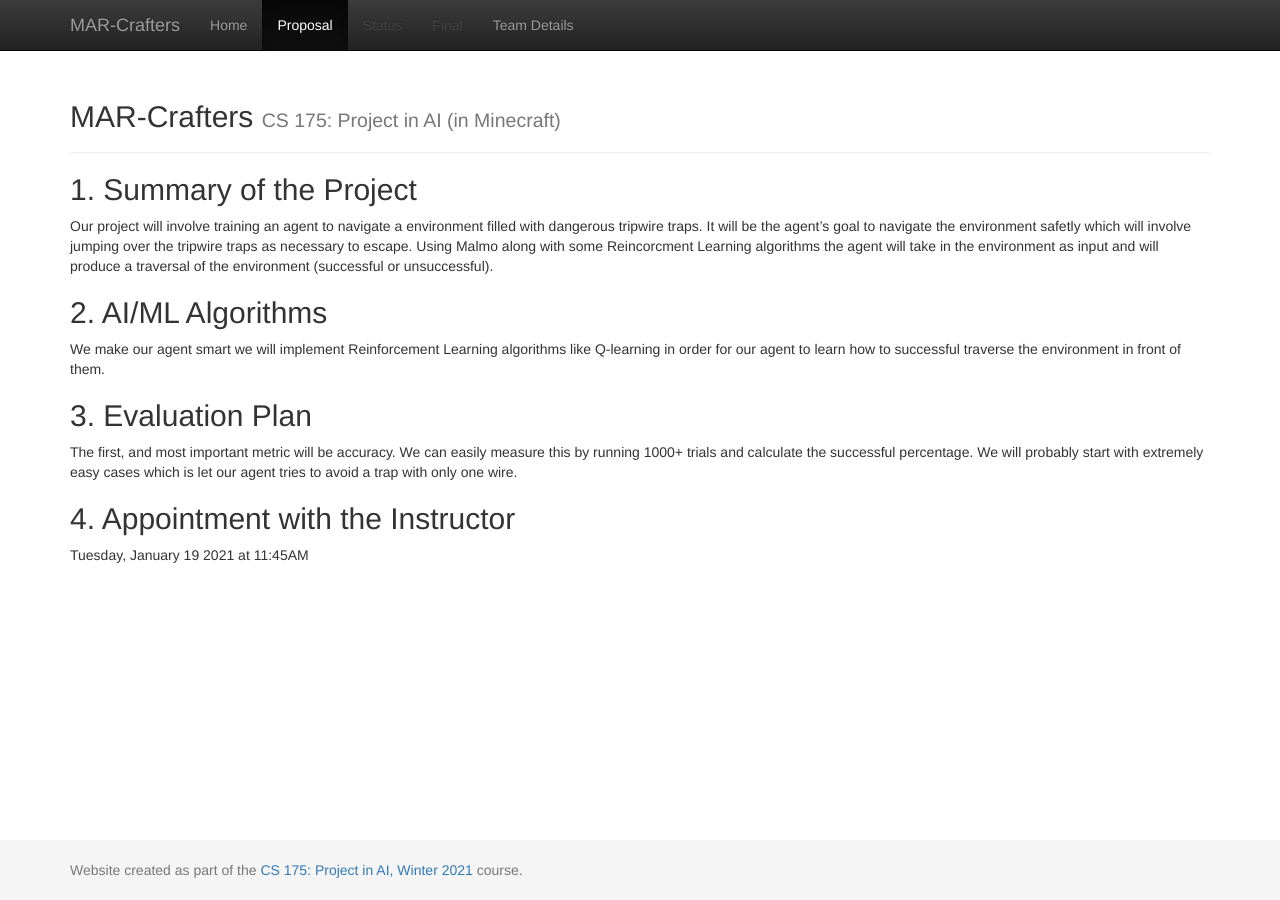
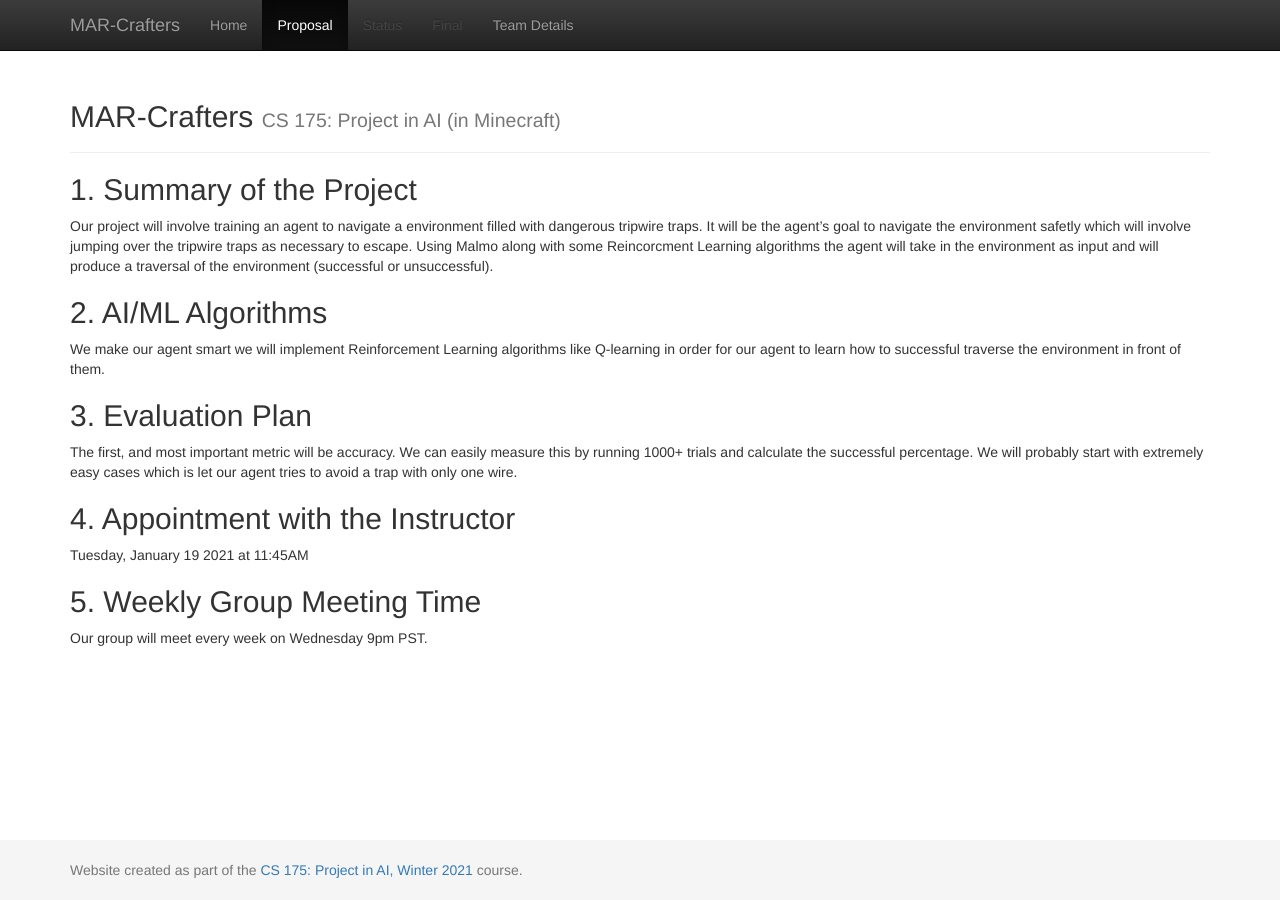
Before and after one commit to maxxdoan/DangerDungeon, a Jekyll site: the page built from docs/proposal.md, in a window 1280 px wide. Built offline with Jekyll 4.4.1, drawn with Linux system fonts in a browser that asks for light colours.

Commit message:
Update proposal.md

```diff
--- a/docs/proposal.md
+++ b/docs/proposal.md
@@ -16,3 +16,6 @@ The first, and most important metric will be accuracy. We can easily measure thi
 
 ## 4. Appointment with the Instructor
 Tuesday, January 19 2021 at 11:45AM
+
+## 5. Weekly Group Meeting Time
+Our group will meet every week on Wednesday 9pm PST.
```
